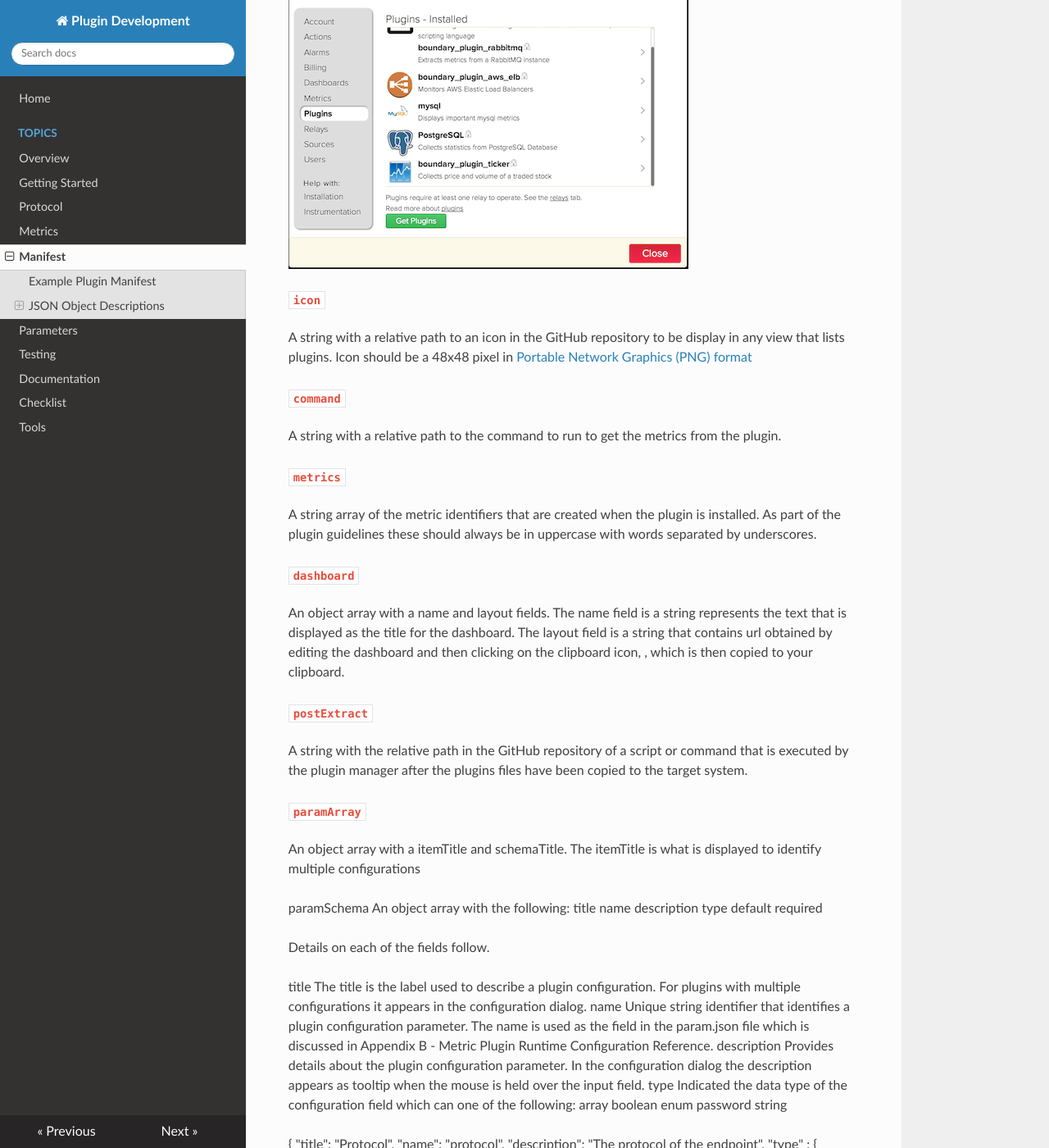
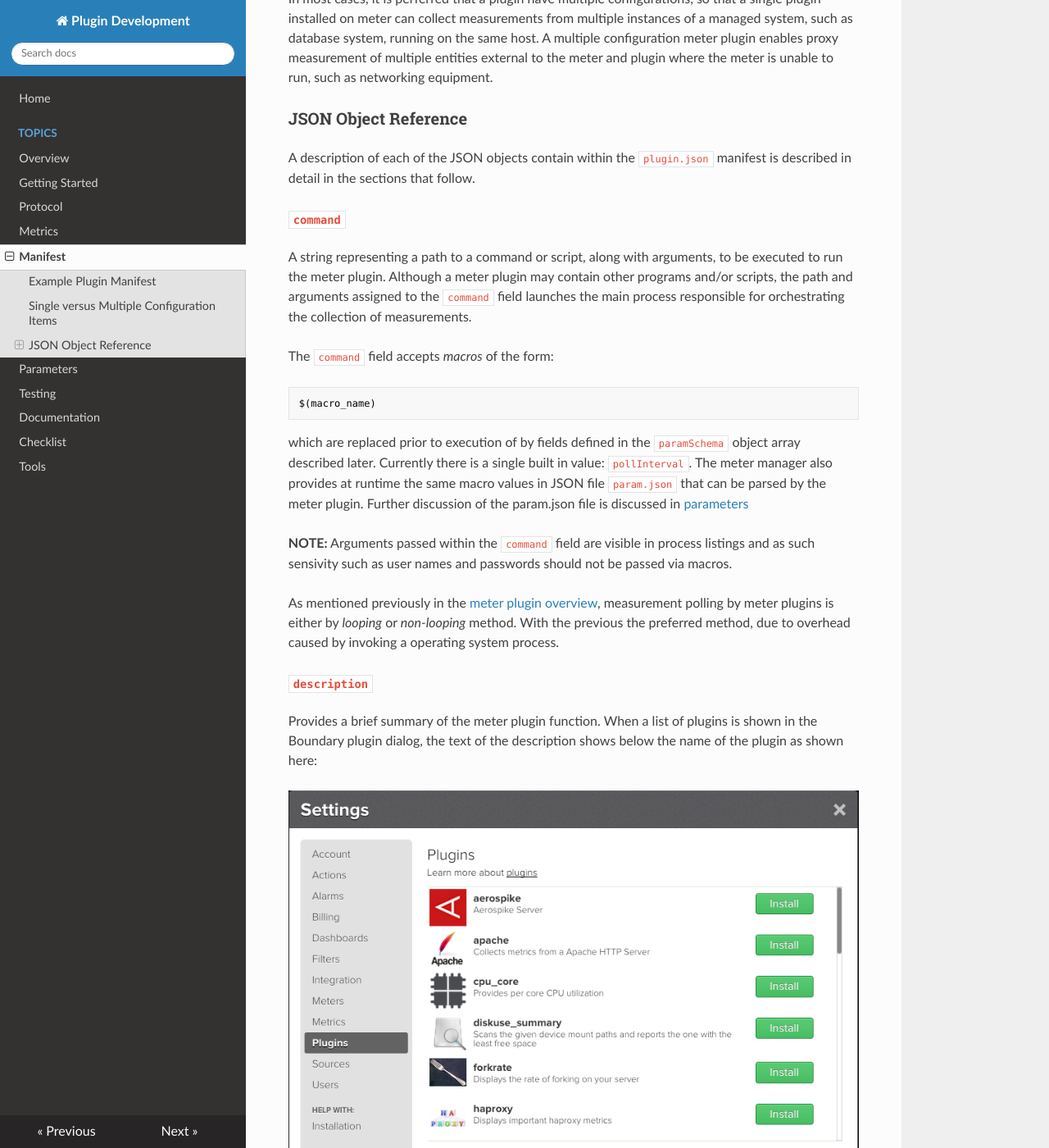
Before and after one commit to boundary/meter-plugin-developer-guide, an MkDocs documentation site: the page built from docs/user-guide/manifest.md, in a window 1280 px wide and 1400 px high, scrolled down 1139 px. Shown: the whole window at 82% size. Built offline with MkDocs 1.6.1, drawn with Linux system fonts in a browser that asks for light colours; nearby versions of some CDN libraries; old or Windows-style settings are respelled for this version of MkDocs; some of the changed text lies outside the part shown.

Commit message:
Update text and graphics with latest details on plugin manifest file plugin.json

````diff
--- a/docs/user-guide/manifest.md
+++ b/docs/user-guide/manifest.md
@@ -1,130 +1,248 @@
 # Meter Plugin Manifest
-The `plugin.json` file includes various pieces of metadata required by the meter plugin.
+
+The `plugin.json` file contains metadata used for describing the meter plugin. Information contained within this manifest is used to:
+
+- Name the plugin and provide help information when browsing the available meter plugins.
+- Indicate the command or script to execute which implements the meter plugin.
+- Define the required fields used to configure the meter plugin.
 
 ### Example Plugin Manifest
 
-Below is a sample `plugin.json` that is an example plugin that can report on stock market price and volume. The complete meter plugin itself can be found [here](https://github.com/boundary/boundary-plugin-ticker)
+Below is a sample `plugin.json` that is bundled with an example meter plugin that reports measurements on a stock(s) market price and volume. The complete meter plugin for this example is located in the GitHub repository [here](https://github.com/boundary/boundary-plugin-ticker).
 
 ```
-{
-  "description": "Collects price and volume of a traded stock",
-  "icon": "ticker.png",
-  "command": "python plugin.py",
-  "ignore": "config",
-  "metrics": [
-    "BOUNDARY_STOCK_PRICE",
-    "BOUNDARY_STOCK_VOLUME"
-  ],
-  "dashboards": [
     {
-      "name": "Stocks",
-      "layout": "d-w=1&d-h=2&d-pad=15&d-bg=none&d-g-BOUNDARY_STOCK_PRICE=0-0-1-1&d-g-BOUNDARY_STOCK_VOLUME=0-1-1-1"
+    "description": "Collects price and volume of a traded stock",
+    "icon": "ticker.png",
+    "command": "python plugin.py",
+    "ignore": "config",
+    "metrics": [
+      "BOUNDARY_STOCK_PRICE",
+      "BOUNDARY_STOCK_VOLUME"
+    ],
+    "dashboards": [
+      {
+        "name": "Stocks",
+        "layout": "d-w=1&d-h=2&d-pad=15&d-bg=none&d-g-BOUNDARY_STOCK_PRICE=0-0-1-1&d-g-BOUNDARY_STOCK_VOLUME=0-1-1-1"
+      }
+    ],
+    "postExtract": "python post-extract.py",
+    "paramArray": {
+      "itemTitle": [
+        "ticker"
+      ],
+      "schemaTitle": "Stock"
+    },
+    "paramSchema": [
+        {
+          "title": "Ticker",
+          "name": "ticker",
+          "description": "Stock ticker symbol",
+          "type": "string",
+          "default": "",
+          "required": true
+        }
+      ]
     }
-  ],
-  "postExtract": "python post-extract.py",
-  "paramArray": {
-    "itemTitle": [
-      "ticker"
-    ],
-    "schemaTitle": "Stock"
-  },
-  "paramSchema": [
-    {
-      "title": "Ticker",
-      "name": "ticker",
-      "description": "Stock ticker symbol",
-      "type": "string",
-      "default": "",
-      "required": true
-    }
-  ]
-}
+```
+
+### Single versus Multiple Configuration Items
+
+Meter plugins have either a single or multiple configuration items per plugin. A configuration item is an array of JSON objects that define a database connection, REST API endpoint, or entity or system the meter plugin wishes to extract measurements from.
+
+In most cases, it is perferred that a plugin have multiple configurations, so that a single plugin installed on meter can collect measurements from multiple instances of a managed system, such as database system, running on the same host. A multiple configuration meter plugin enables proxy measurement of multiple entities external to the meter and plugin where the meter is unable to run, such as networking equipment.
+
+
+### JSON Object Reference
+
+A description of each of the JSON objects contain within the `plugin.json` manifest is described in detail in the sections that follow.
+
+#### `command`
+
+A string representing a path to a command or script, along with arguments, to be executed to run the meter plugin. Although a meter plugin may contain other programs and/or scripts, the path and arguments assigned to the `command` field launches the main process responsible for orchestrating the collection of measurements.
+
+The `command` field accepts _macros_ of the form:
 
 ```
-### JSON Object Descriptions
-A description of each of the JSON objects and their function follows.
+$(macro_name)
+```
+
+which are replaced prior to execution of by fields defined in the `paramSchema` object array described later. Currently there is a single built in value: `pollInterval`. The meter manager also provides at runtime the same macro values in JSON file `param.json` that can be parsed by the meter plugin. Further discussion of the param.json file is discussed in [parameters](parameters.md)
+
+__NOTE:__ Arguments passed within the `command` field are visible in process listings and as such sensivity such as user names and passwords should not be passed via macros.
+
+As mentioned previously in the [meter plugin overview](metrics.md), measurement polling by meter plugins is either by _looping_ or _non-looping_ method. With the previous the preferred method, due to overhead caused by invoking a operating system process.
 
 #### `description`
-Provides a brief summary of the meter plugin function. When a list of plugins is shown in the Boundary settings dialog the text of the description shows below the name of the plugin as shown here:
+Provides a brief summary of the meter plugin function. When a list of plugins is shown in the Boundary plugin dialog, the text of the description shows below the name of the plugin as shown here:
 
 ![Screenshot](../img/plugin-dialog.png)
 
 #### `icon`
-A string with a relative path to an icon in the GitHub repository to be display in any view that lists plugins. Icon should be a 48x48 pixel in [Portable Network Graphics (PNG) format](http://en.wikipedia.org/wiki/Portable_Network_Graphics)
+A string with a relative path to an icon in the GitHub repository to be display in any view that lists meter plugins. Icon should be a 48x48 pixel in [Portable Network Graphics (PNG) format](http://en.wikipedia.org/wiki/Portable_Network_Graphics)
 
-#### `command`
-A string with a relative path to the command to run to get the metrics from the plugin.
+#### `command_lua`
+
+Invokes the provide string using the Boundary meter's built in [lua]() interpreter as follows:
+
+```
+$ boundary-meter <string value of command_lua>
+```
+
+#### `ignore`
+
+A string or array of strings that designates a set of files/directories within the plugin directory to ignore when validating. In order to insure the correct version of a plugin is running, the Boundary plugin manager will compare checksums of all plugin files installed to the ones in the repository. If the plugin generates extra files when installing or executing it should list them here otherwise the Boundary plugin manager will attempt to re-install the plugin. Can be a string or an array of strings.
 
 #### `metrics`
-A string array of the metric identifiers that are created when the plugin is installed. As part of the plugin guidelines these should always be in uppercase with words separated by underscores.
+
+A string array of the metric identifiers associated and used by the meter plugin (see [Metrics](metrics.md)) for a complete description of metric identifiers and their definitions). The metric definitions must exist a head of time or an error will ocurr. See [Metrics](metrics.md) for additional details about metric definitions.
 
 #### `dashboard`
-An object array with a name and layout fields. The name field is a string represents the text that is displayed as the title for the dashboard. The layout field is a string that contains url obtained by editing the dashboard and then clicking on the clipboard icon, , which is then copied to your clipboard.
+An object array with a `name` and `layout` fields which describe a _dashboard_ definition(s) to be installed into an account when the plugin itself is added to an account.
+
+- `name` a string containg text that is displayed as the title for the dashboard which displays in the dashboard drop down menu.
+- `layout` a string that contains the dashboard layout. A layout is obtained using dashboard editor dialog, by clicking on the icon ![Screenshot](../img/copyclip.png), next to the _Copy layout_ . This copies the layout definition to your clipboard, which can the subsequently assigned to the `layout` field in the dashboard definition.
+
+
+__Example Dashboard Definition__
+
+```
+    "dashboards" : [
+        {
+          "name": "Plugin Shell",
+          "layout": "d-w=3&d-h=2&d-pad=5&d-bg=none&d-g-BOUNDARY_METRIC_TEST=0-0-3-2"
+        },
+        ...
+    ],
+```
 
 #### `postExtract`
-A string with the relative path in the GitHub repository of a script or command that is executed by the plugin manager after the plugins files have been copied to the target system.
+
+A string representing a path to a command or script, and arguments, to be run after the plugin contents are extracted to the local file system where the plugins are stored (typical `/etc/boundary/plugins` for Linux/UNIX systems and `Program Files\Boundary\plugins` for Windows).
+
+#### `postExtract_lua`
+
+Same as the `postExtract` except the value of `postExtract_lua` is invoked using the Boundary meter's built in [lua]() interpreter as follows:
+
+```
+$ boundary-meter <string value of postExtract_lua>
+```
 
 #### `paramArray`
-An object array with a itemTitle and schemaTitle. The itemTitle is what is displayed to identify multiple configurations
 
+An object array with a `itemTitle` and `schemaTitle`. The `itemTitle` identifies the field in the `paramSchema` that is displayed to identify multiple configuration items.
 
-paramSchema
+```
+    "paramArray": {
+      "itemTitle": [ "name" ],
+      "schemaTitle": "Metric Command"
+    }
+```
+
+##### `paramaSchema`
+
 An object array with the following:
-title
-name
-description
-type
-default
-required
+- title
+- name
+- description
+- type
+- default
+- required
 
 Details on each of the fields follow.
 
+##### `title`
 
+The title is the label used to describe a plugin configuration. For plugins with multiple configurations it appears in the configuration dialog.
 
-title
-The title is the label used to describe a plugin configuration. For plugins with multiple configurations it appears in the configuration dialog.
-name
-Unique string identifier that identifies a plugin configuration parameter. The name is used as the field in the param.json file which is discussed in Appendix B - Metric Plugin Runtime Configuration Reference.
-description
-Provides details about the plugin configuration parameter. In the configuration dialog the description appears as tooltip when the mouse is held over the input field.
-type
+##### `name`
+
+Unique string identifier that identifies a plugin configuration parameter.
+
+The name defines a macro of the form: `$(name)` and also defines a field in the param.json file which is discussed in [parameters](parameters.md).
+
+##### `description`
+
+Provides details about the plugin configuration parameter. In the configuration dialog the description appears as a tooltip when the mouse is held over the input field.
+
+##### `type`
+
 Indicated the data type of the configuration field which can one of the following:
-array
-boolean
-enum
-password
-string
 
-{
-            "title": "Protocol",
-            "name": "protocol",
-            "description": "The protocol of the endpoint",
-            "type" : { "enum" : [["HTTP", "http"], ["HTTPS", "https"]]},
+- string
+- integer
+- boolean
+- enum
+- password
+- array
+
+##### `default`
+
+Initial value to populate the given field.
+
+##### `required`
+
+Boolean indicating that value for this field must be specified. Without a value the configuration cannot be saved to the meter plugin.
+
+##### Example Field Definitions
+
+The following is the `paramArray` and `paramSchema` definitions from the example plugin _boundary-plugin-dialog_ which is located in [this](https://github.com/boundary/boundary-plugin-dialog) GitHub repository.
+
+```
+...
+    "paramArray": { "itemTitle": [ "string" ], "schemaTitle": "Example Dialog Configuration" },
+    "paramSchema": [
+        {
+            "title": "String Type",
+            "name": "string",
+            "description": "A simple text field. Can have a default value and be required.",
+            "type": "string",
+            "default": "hello",
             "required": true
         },
-
-
-{
-            "title": "Virtual Hosts",
-            "name": "virutalHosts",
-            "description": "Include individual VHosts in your graphs",
+        {
+            "title" : "Password Type",
+            "name" : "password",
+            "description" : "A simple text field that obsecures the text.",
+            "type" : "password"
+        },
+        {
+            "title": "Boolean Type",
+            "name": "boolean",
+            "description": "A checkbox field. Can have a default value and be required",
+            "type": "boolean",
+            "default": false,
+            "required": false
+	    },
+        {
+            "title": "Enum Type",
+            "name": "enum",
+            "description": "A dropdown list of enumerated values. Can have a default and be required",
+            "type" : { "enum" : [["Red", "red"], ["Green", "green"], ["Blue","blue"]] },
+            "default" : "red",
+            "required": true
+        },
+        {
+            "title": "String Array Type",
+            "name": "string_array",
+            "description": "",
             "type" : "array",
-            "items" : {
-                "type" : "string"
-            }
+            "items" : { "type" : "string" }
+        },
+        {
+            "title": "Boolean Array Type",
+            "name": "array",
+            "description": "",
+            "type" : "array",
+            "items" : { "type" : "boolean" }
+        },
+        {
+            "title": "Enum Array Type",
+            "name": "array",
+            "description": "",
+            "type" : "array",
+            "items" : { "type" : "enum" }
         }
-
-
-default
-
-required
-
-Appendix B - Metric Plugin Runtime Configuration Reference
-This appendix documents the format of the runtime configuration provide to a plugin. At runtime the plugin manager (graphdat relay in the old school, and the 3.0 meter in the new school) provides a file, param.json with the configuration data provided by the user via the plugin configuration dialogs. The name, type, title, and mandatory fields are described by the
-Metric Plugin Manifest as described in Appendix A - Metric Plugin Manifest Reference
-
-
-Appendix C - Plugin Testing Score Sheet
-This appendix is guide of testing tasks to ensure a quality experience with your metric plugin.
-
-Deployed
+    ]
+...
+```
````
Also changed, not shown: docs/img/copyclip.png (added), docs/img/plugin-dialog.png.
